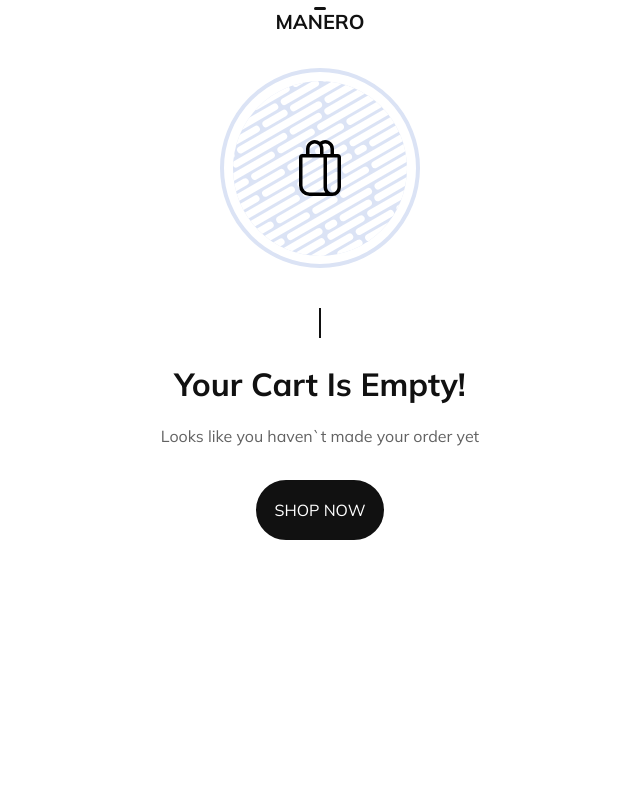
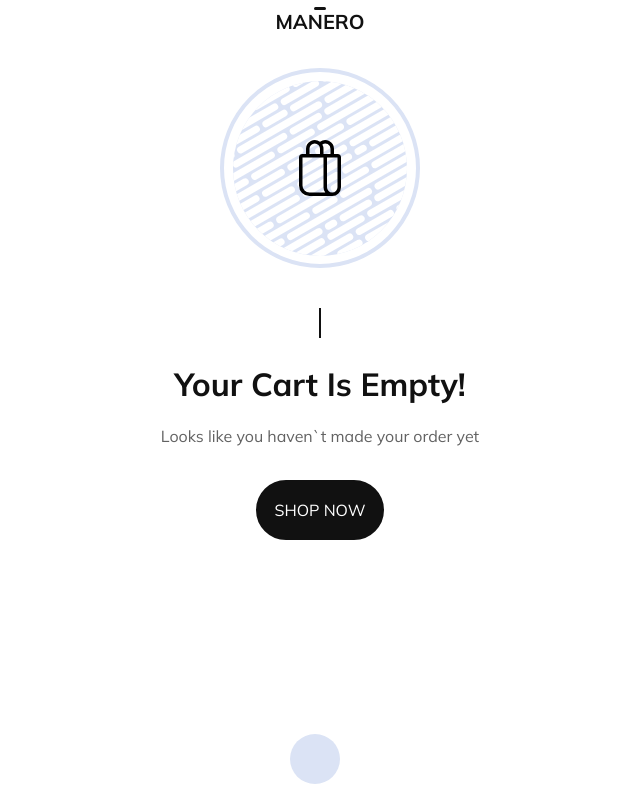
Before and after one commit to OzAlbayrak/Manero_Frontend, a React (Create React App) app in the folder manero/: page /Cart in a window 1280 px wide. Shown: the whole page, without its empty margins (320-960 px from the left). Built offline with nearby package versions, Linux system fonts and the light colour scheme; some icons are missing.

Commit message:
added background color to active page

```diff
--- a/manero/src/App.css
+++ b/manero/src/App.css
@@ -95,6 +95,7 @@ body {
 .bottom-menu-container .menu-link {
   display: flex;
   justify-content: space-around;
+  align-items: center;
   margin: 1rem;
   font-size: 24px;
   color: #222529;
@@ -104,6 +105,12 @@ body {
   text-decoration: none;
   color: #dbe3f5;
   cursor: pointer;
+}
+.bottom-menu-container .active {
+  background-color: #dbe3f5;
+  border-radius: 50%;
+  width: 50px;
+  height: 50px;
 }
 
 .star-rating {
--- a/manero/src/assets/scss/components/individuals/_menuLinkIcons.scss
+++ b/manero/src/assets/scss/components/individuals/_menuLinkIcons.scss
@@ -16,6 +16,7 @@
         .menu-link {
             display: flex;
             justify-content: space-around;
+            align-items: center;
             margin: 1rem;
             font-size: 24px;
             color: $color-dark;
@@ -26,5 +27,13 @@
                     color: $color-theme;
                     cursor: pointer;
                 }
+
         }
+        .active{
+            background-color: $color-theme;
+            border-radius: 50%;
+            width: 50px;
+            height: 50px;
+        }
+
 }
--- a/manero/src/components/individuals/MenuLinkIcons.js
+++ b/manero/src/components/individuals/MenuLinkIcons.js
@@ -8,19 +8,19 @@ const MenuLinkIcons = () => {
     <div className="bottom-menu-container">
       <nav className="menuLinkIcons">
         <NavLink
-        to="/" className="menu-link">
-          <i className="fa-light fa-house"></i>
+        to="/" className="menu-link" activeClassName="active">
+          <i className="fa-light fa-house" ></i>
         </NavLink>
-        <NavLink to="/Search" className="menu-link">
+        <NavLink to="/Search" className="menu-link" activeClassName="active">
           <i className="fa-light fa-magnifying-glass"></i>
         </NavLink>
-        <NavLink to="/Cart" className="menu-link">
+        <NavLink to="/Cart" className="menu-link" activeClassName="active">
           <i className="fa-light fa-bag-shopping"></i>
         </NavLink>
-        <NavLink to="/Wishlist" className="menu-link">
+        <NavLink to="/Wishlist" className="menu-link" activeClassName="active">
           <i className="fa-light fa-heart"></i>
         </NavLink>
-        <NavLink to="/profile" className="menu-link">
+        <NavLink to="/profile" className="menu-link" activeClassName="active">
           <i className="fa-light fa-user"></i>
         </NavLink>
       </nav>
```
